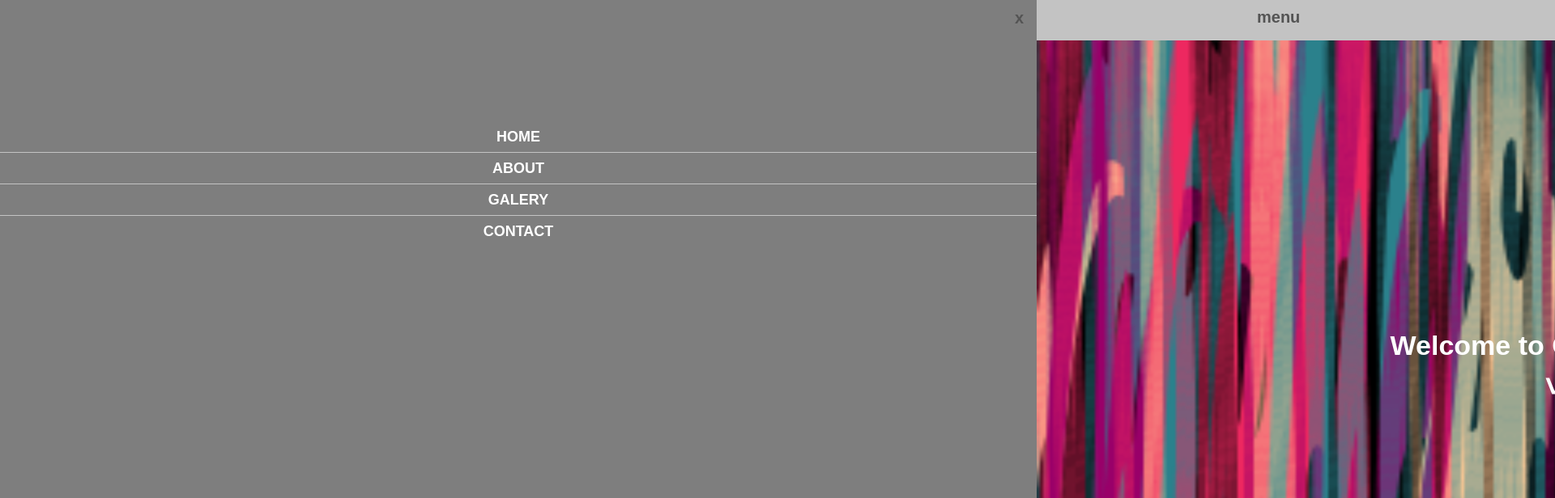
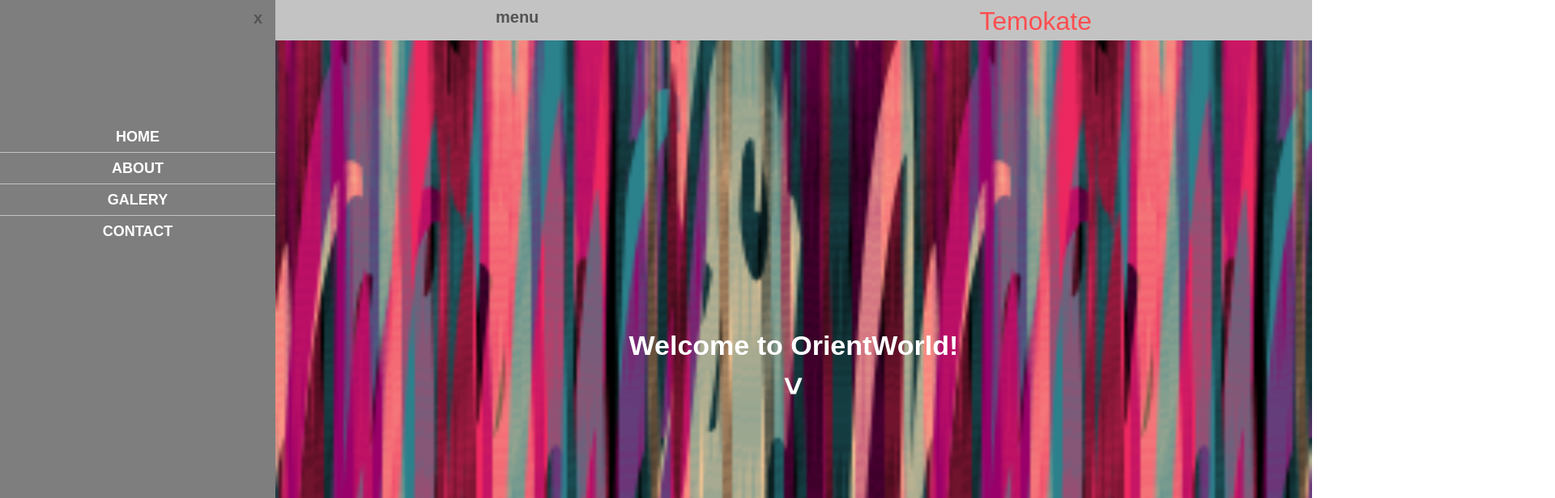
Before and after one commit to Scubior/temokate, a plain HTML site: page index.html in a window 1280 px wide. Both pictures are taken after a click on the button "menu". Shown: the top 616 px of the page at 81% size, 1920 px wide, since content can reach past the window. Drawn offline with nearby package versions, Linux system fonts and the light colour scheme.

Commit message:
sidebar witdh for larger screen

```diff
--- a/style.css
+++ b/style.css
@@ -261,3 +261,11 @@ table {
         padding: 5px;
     }
 }
+@media (min-width: 768px){
+    .sidebar{
+        width: 340px;
+    }
+    .isOpen{
+        transform: translateX(340px);
+    }
+}
```
